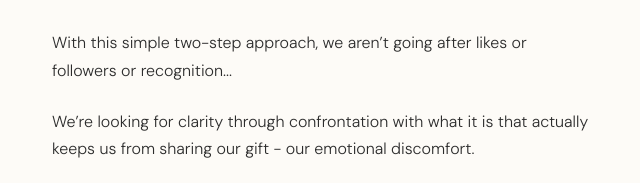
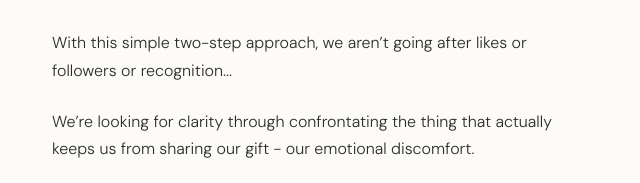
Before and after one commit to jordancole-co/jordancole-site, a plain HTML site: page waitlist.html in a window 1280 px wide. Shown: the part 1195-1378 px from the top of the page, 318-958 px from the left. Drawn offline with Linux system fonts and the light colour scheme.

Commit message:
Update waitlist.html

```diff
--- a/waitlist.html
+++ b/waitlist.html
@@ -437,7 +437,7 @@
       </p>
 
       <p class="body-text">
-        We’re looking for clarity through confrontation with what it is that actually keeps us from sharing our gift - our emotional discomfort.
+        We’re looking for clarity through confrontating the thing that actually keeps us from sharing our gift - our emotional discomfort.
       </p>
 
       <p class="body-text">
```
